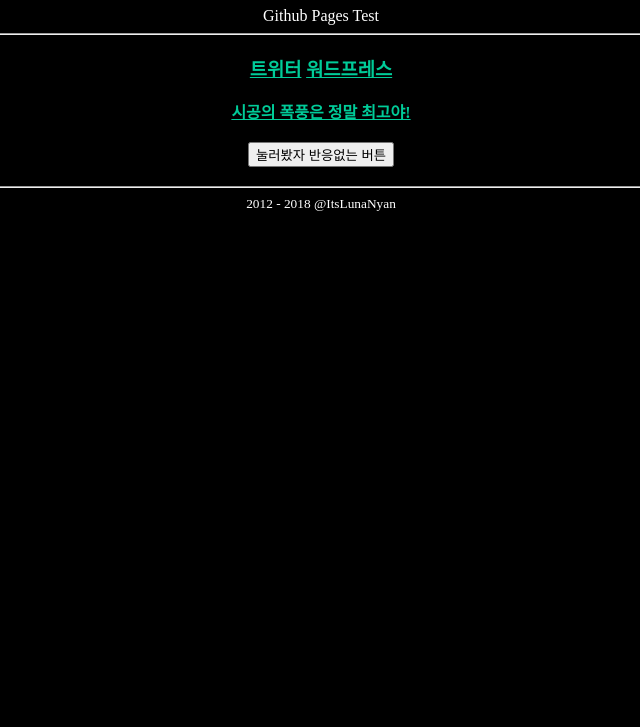
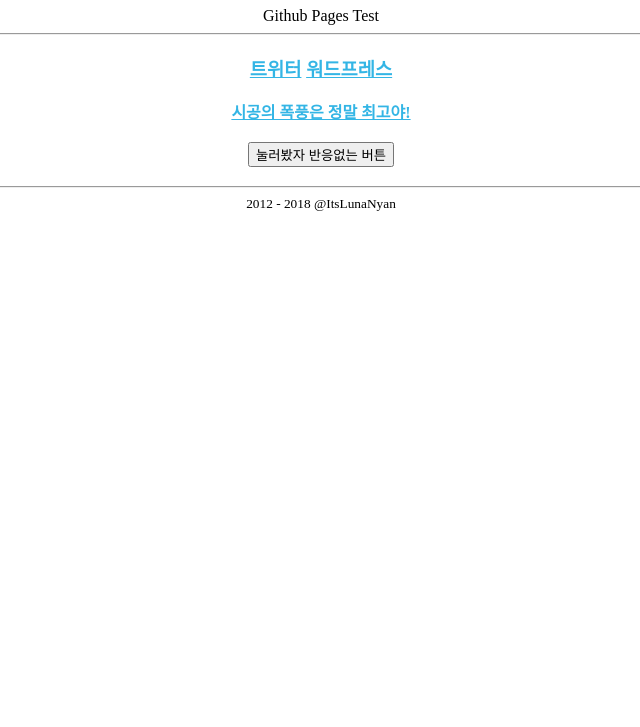
Before and after one commit to LunaNyan/LunaNyan.github.io, a plain HTML site: page index.html in a window 1280 px wide. Shown: the part 73-800 px from the top of the page, without its empty margins (319-959 px from the left). Drawn offline with Linux system fonts and the light colour scheme.

Commit message:
2f5d0399-0151-85e7-a647-c853cd5f032e

```diff
--- a/index.html
+++ b/index.html
@@ -16,7 +16,7 @@
 	<!-- 헤더 끝 -->
 
 	<!-- 바디 시작 -->
-	<BODY bgcolor="#000000" text="#ffffff" link="#00cc99" vlink="#0099cc" alink="#ff99ff">
+	<BODY bgcolor="#ffffff" text="#000000" link="#33b5e5" vlink="#33b5e5" alink="#33b5e5">
 	<div align = "center">
 
 	<h1>LunaNyan.github.io</h1> <!-- 제목 부분 -->
```
